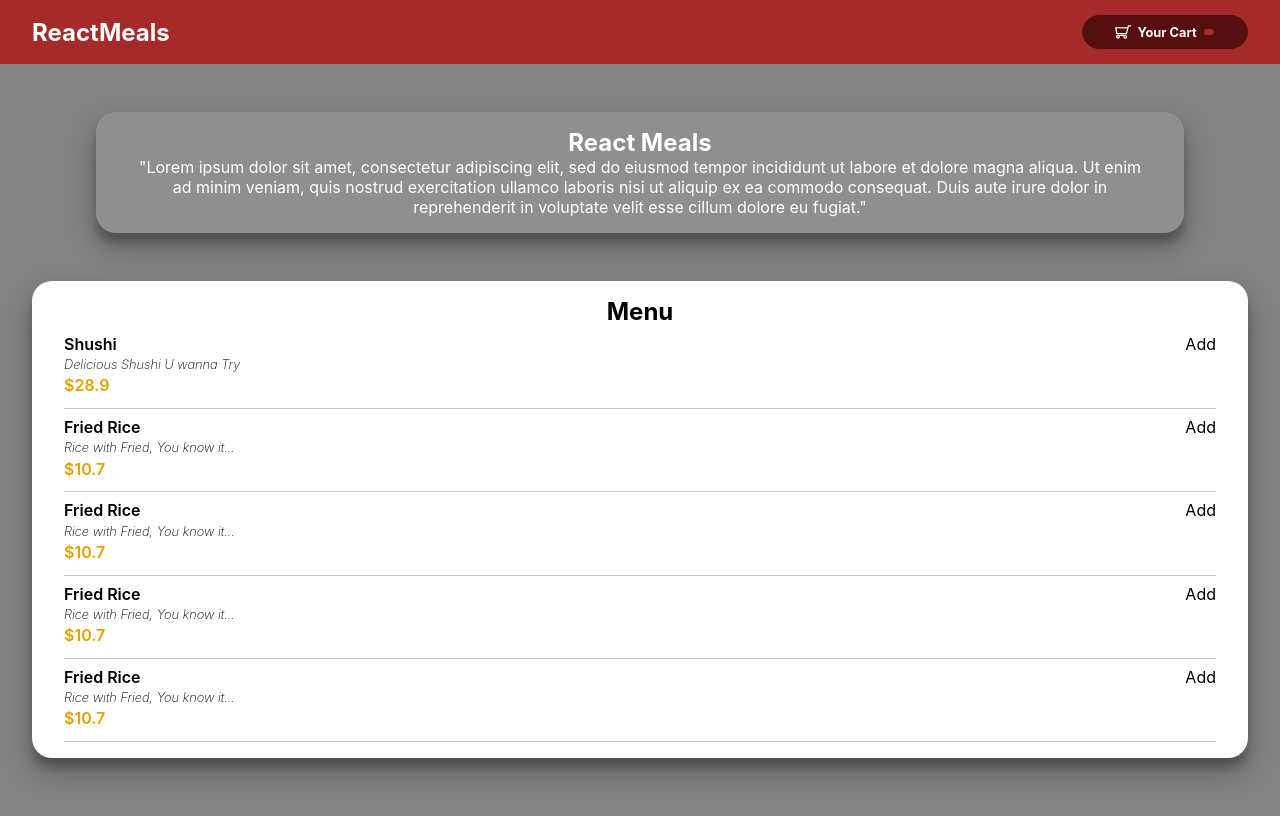
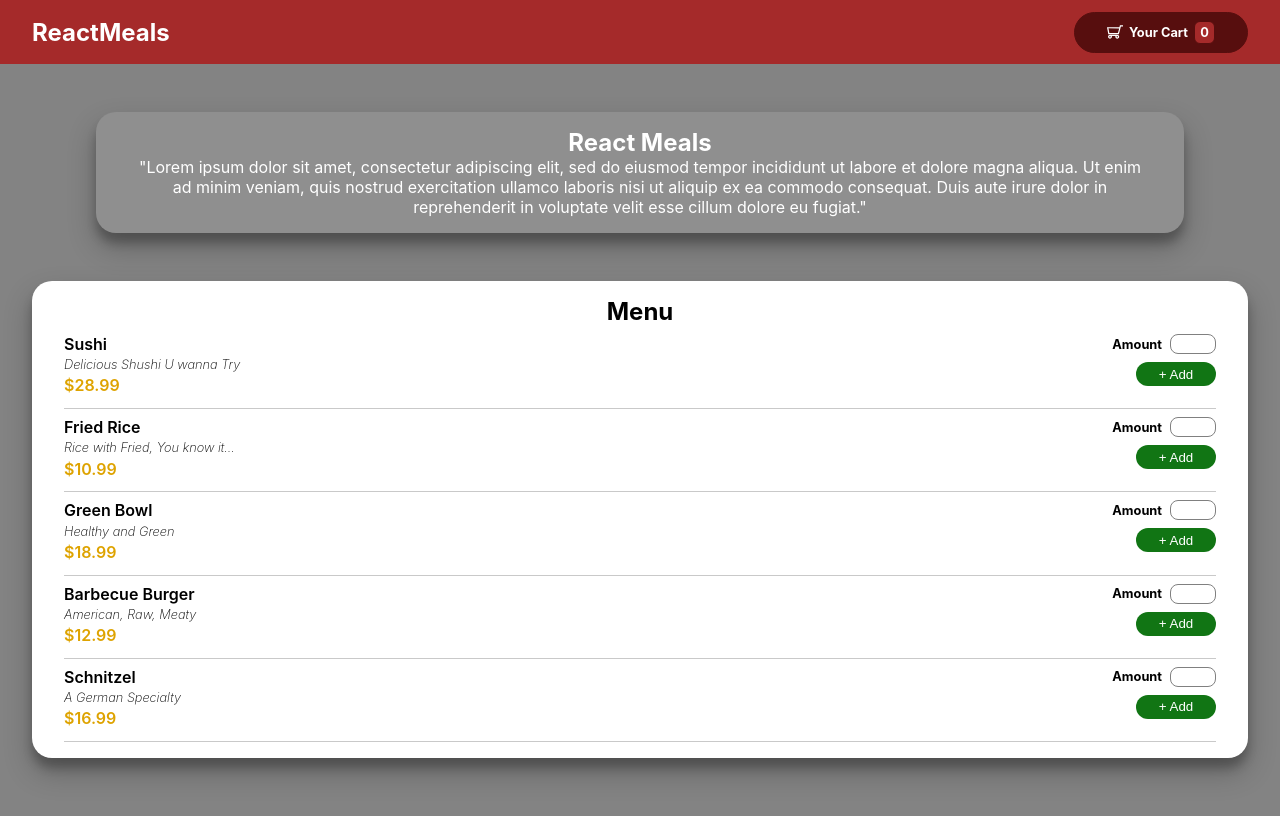
Before and after one commit to TarinNoovare/react-meals, a React (Create React App) app: page / in a window 1280 px wide. Shown: the top 816 px of the page. Built offline with nearby package versions, Linux system fonts and the light colour scheme.

Commit message:
Add button to add menu into cart

```diff
--- a/src/Menu/Menu.js
+++ b/src/Menu/Menu.js
@@ -1,38 +1,11 @@
 import styles from "./Menu.module.css";
 
+import { useContext } from "react";
+
+import CartContext from "../context/cart-context";
+
 export const Menu = () => {
-  const menuList = [
-    {
-      id: 0,
-      title: "Shushi",
-      phrase: "Delicious Shushi U wanna Try",
-      price: 28.9,
-    },
-    {
-      id: 1,
-      title: "Fried Rice",
-      phrase: "Rice with Fried, You know it...",
-      price: 10.7,
-    },
-    {
-      id: 2,
-      title: "Fried Rice",
-      phrase: "Rice with Fried, You know it...",
-      price: 10.7,
-    },
-    {
-      id: 3,
-      title: "Fried Rice",
-      phrase: "Rice with Fried, You know it...",
-      price: 10.7,
-    },
-    {
-      id: 4,
-      title: "Fried Rice",
-      phrase: "Rice with Fried, You know it...",
-      price: 10.7,
-    },
-  ];
+  const { menuList } = useContext(CartContext);
 
   return (
     <section className={styles["menu"]}>
@@ -47,21 +20,15 @@
                 <div className={styles["price"]}>{`$${menu.price}`}</div>
               </div>
               <div className={styles["add-to-cart"]}>
-                <div>Add</div>
+                <div className={styles["amount"]}>
+                  <label>Amount</label>
+                  <input type="number" />
+                </div>
+                <button type="submit">+ Add</button>
               </div>
             </li>
           );
         })}
-        {/* <li>
-          <div className={styles["description"]}>
-            <div className={styles["title"]}>Shushi</div>
-            <div className={styles["phrase"]}>Delicious Shushi U wanna Try</div>
-            <div className={styles["price"]}>$28.90</div>
-          </div>
-          <div className={styles["add-to-cart"]}>
-            <div>Add</div>
-          </div>
-        </li> */}
       </ul>
     </section>
   );
--- a/src/Menu/Menu.module.css
+++ b/src/Menu/Menu.module.css
@@ -1,5 +1,5 @@
 .menu {
-    margin: 0 2rem;
+    margin: 0 2rem 5rem 2rem;
     padding: 1rem 2rem;
     border-radius: 20px;
     background-color: rgb(255, 255, 255);
@@ -48,3 +48,44 @@
     font-weight: 600;
     color: rgb(222, 163, 0);
 }
+
+.add-to-cart {
+    display: flex;
+    flex-direction: column;
+    align-items: flex-end;
+    gap: 0.5rem;
+}
+
+.add-to-cart button {
+    width: 5rem;
+    height: 1.5rem;
+    border-radius: 12px;
+    background-color: #117514;
+    border: none;
+    color: #ffffff;
+    text-align: center;
+    cursor: pointer;
+}
+
+.add-to-cart button:hover {
+    background-color: #7adc7d;
+}
+
+.amount {
+    display: flex;
+    align-items: center;
+    gap: 0.5rem;
+    font-size: 0.8rem;
+}
+
+.amount label {
+    font-weight: 700;
+}
+
+.amount input {
+    border: 0.05rem solid gray;
+    border-radius: 0.5rem;
+    width: 2.5rem;
+    height: 1rem;
+    text-align: center;
+}
--- a/src/NavBar/NavBar.js
+++ b/src/NavBar/NavBar.js
@@ -1,11 +1,21 @@
 import styles from "./NavBar.module.css";
 import CartImage from "../resources/images/cart.svg";
-import { useContext } from "react";
+import { useContext, useEffect, useState } from "react";
 
 import CartContext from "../context/cart-context";
 
 export const NavBar = () => {
-  const { numberOfCart } = useContext(CartContext);
+  const { menuList } = useContext(CartContext);
+
+  const [numberOfCart, setNumberOfCart] = useState(0);
+
+  useEffect(() => {
+    const totalCart = menuList
+      .map((em) => em.amount)
+      .reduce((previousValue, currentValue) => previousValue + currentValue, 0);
+
+    setNumberOfCart(totalCart);
+  }, [menuList]);
 
   return (
     <nav className={styles["nav-bar-and-cart-summary"]}>
```
